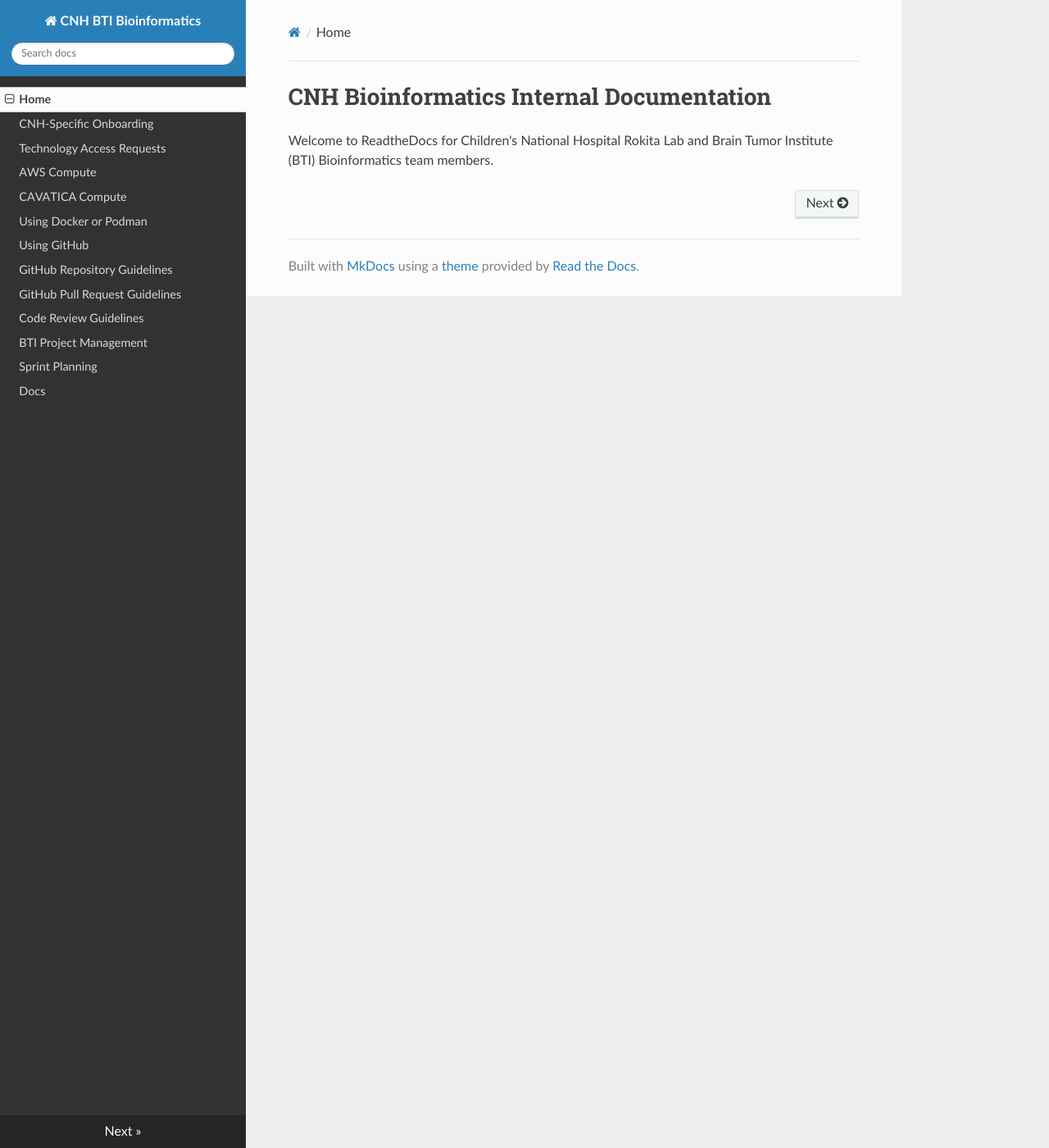
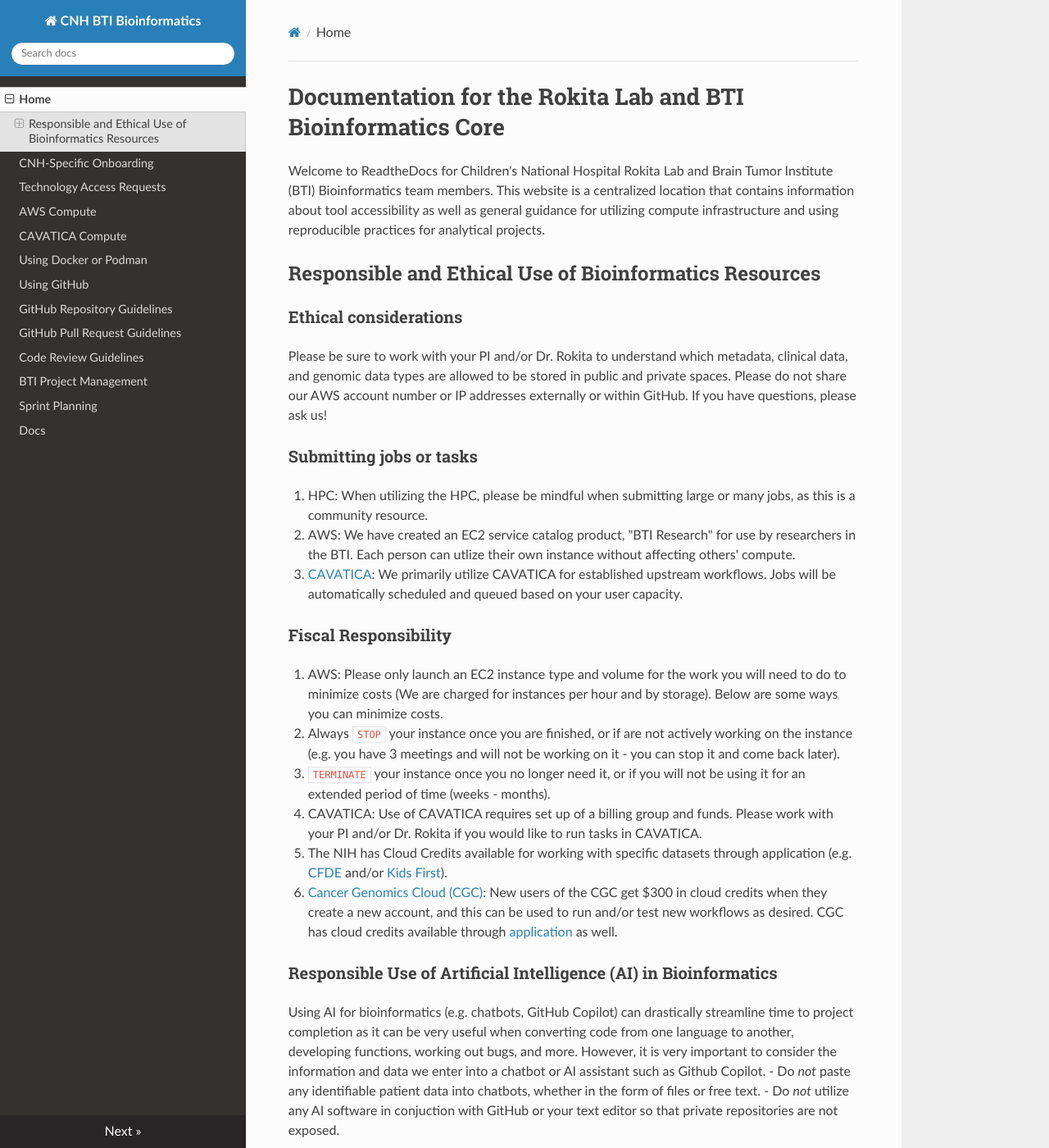
Before and after one commit to childrens-bti/bti-bfx-docs, an MkDocs documentation site: the page built from docs/index.md, in a window 1280 px wide and 1400 px high. Shown: the whole window at 82% size. Built offline with MkDocs 1.6.1, drawn with Linux system fonts in a browser that asks for light colours; nearby versions of some CDN libraries.

Commit message:
add responsible and ethical use info on front page

```diff
--- a/docs/index.md
+++ b/docs/index.md
@@ -1,3 +1,38 @@
-# CNH Bioinformatics Internal Documentation
+# Documentation for the Rokita Lab and BTI Bioinformatics Core
 
 Welcome to ReadtheDocs for Children's National Hospital Rokita Lab and Brain Tumor Institute (BTI) Bioinformatics team members.
+This website is a centralized location that contains information about tool accessibility as well as general guidance for utilizing compute infrastructure and using reproducible practices for analytical projects.
+
+## Responsible and Ethical Use of Bioinformatics Resources
+
+### Ethical considerations
+
+Please be sure to work with your PI and/or Dr. Rokita to understand which metadata, clinical data, and genomic data types are allowed to be stored in public and private spaces.
+Please do not share our AWS account number or IP addresses externally or within GitHub.
+If you have questions, please ask us!
+
+### Submitting jobs or tasks
+
+1. HPC: When utilizing the HPC, please be mindful when submitting large or many jobs, as this is a community resource.
+2. AWS: We have created an EC2 service catalog product, "BTI Research" for use by researchers in the BTI.
+Each person can utlize their own instance without affecting others' compute.
+3. [CAVATICA](https://cavatica.sbgenomics.com/): We primarily utilize CAVATICA for established upstream workflows.
+Jobs will be automatically scheduled and queued based on your user capacity.
+
+### Fiscal Responsibility
+
+1. AWS: Please only launch an EC2 instance type and volume for the work you will need to do to minimize costs (We are charged for instances per hour and by storage). Below are some ways you can minimize costs.
+  - Always `STOP` your instance once you are finished, or if are not actively working on the instance (e.g. you have 3 meetings and will not be working on it - you can stop it and come back later).
+  - `TERMINATE` your instance once you no longer need it, or if you will not be using it for an extended period of time (weeks - months).
+2. CAVATICA: Use of CAVATICA requires set up of a billing group and funds.
+Please work with your PI and/or Dr. Rokita if you would like to run tasks in CAVATICA.
+  - The NIH has Cloud Credits available for working with specific datasets through application (e.g. [CFDE](https://docs.cavatica.org/docs/common-fund-data-ecosystem) and/or [Kids First](https://commonfund.nih.gov/kidsfirst/cloudcredits)).
+3. [Cancer Genomics Cloud (CGC)](https://www.cancergenomicscloud.org/): New users of the CGC get $300 in cloud credits when they create a new account, and this can be used to run and/or test new workflows as desired.
+CGC has cloud credits available through [application](https://docs.cancergenomicscloud.org/docs/credits) as well.
+
+### Responsible Use of Artificial Intelligence (AI) in Bioinformatics
+
+Using AI for bioinformatics (e.g. chatbots, GitHub Copilot) can drastically streamline time to project completion as it can be very useful when converting code from one language to another, developing functions, working out bugs, and more.
+However, it is very important to consider the information and data we enter into a chatbot or AI assistant such as Github Copilot.
+- Do _not_ paste any identifiable patient data into chatbots, whether in the form of files or free text.
+- Do _not_ utilize any AI software in conjuction with GitHub or your text editor so that private repositories are not exposed.
```
